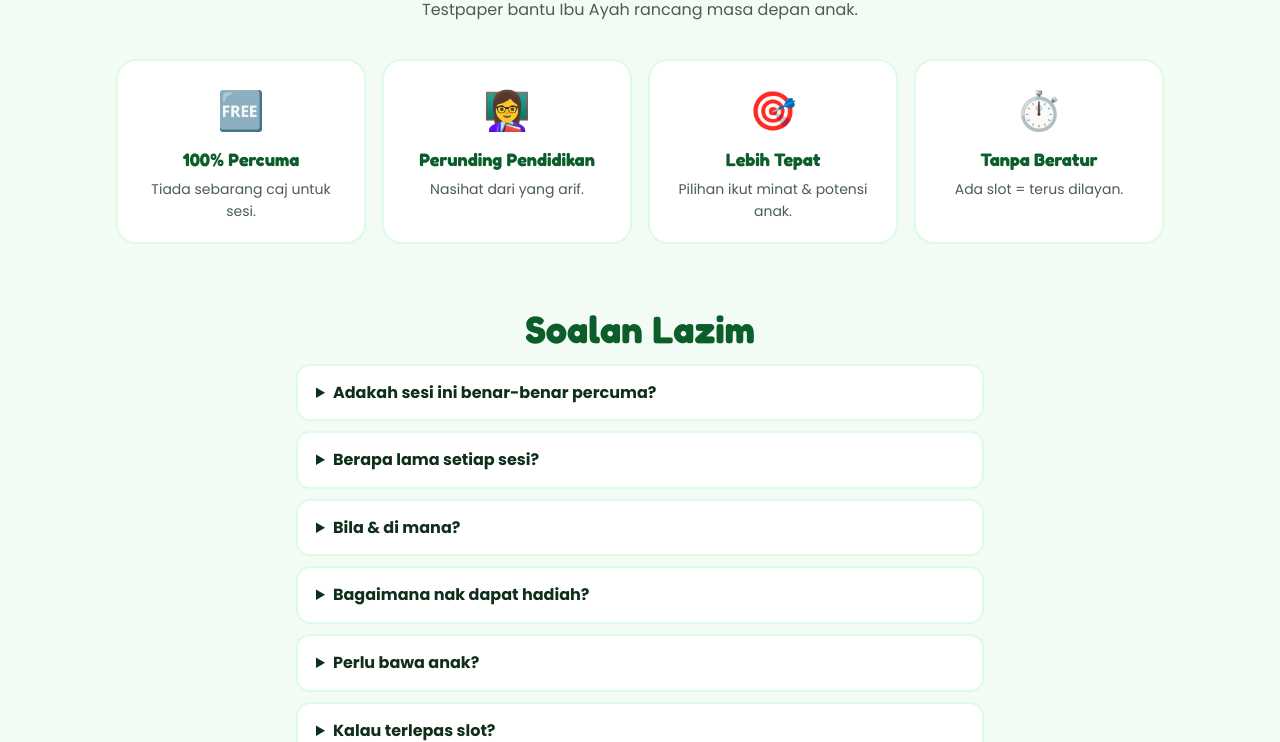
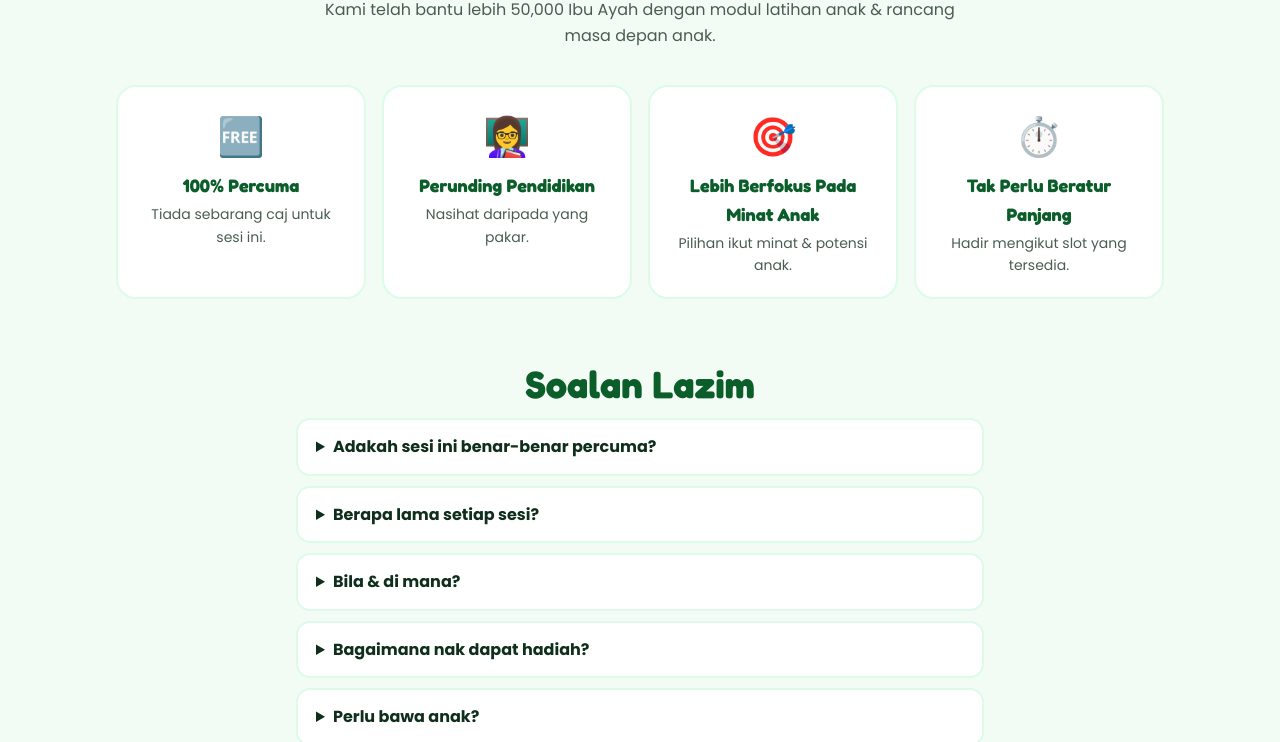
Before and after one commit to brodaysolution/Kompas-Testpaper, a plain HTML site: page index.html in a window 1280 px wide. Shown: the part 3531-4273 px from the top of the page. Drawn offline with Linux system fonts and the light colour scheme; no server answers.

Commit message:
Kemas kini teks seksyen Kenapa Testpaper
Co-Authored-By: Claude Opus 5.5 <noreply@anthropic.com>
Claude-Session: https://claude.ai/code/session_01T62uKYXoFjrjsswYgHWyVA

```diff
--- a/index.html
+++ b/index.html
@@ -178,8 +178,8 @@ footer{text-align:center;background:var(--g1);color:#bbf7d0;padding:30px 0 90px;
 </div></div></section>
 
 <section style="padding-top:0"><div class="w">
-<h2>Kenapa Jumpa <span>Testpaper?</span></h2><p class="lead">Testpaper bantu Ibu Ayah rancang masa depan anak.</p>
-<div class="why"><div><span>🆓</span><h3>100% Percuma</h3><p>Tiada sebarang caj untuk sesi.</p></div><div><span>👩‍🏫</span><h3>Perunding Pendidikan</h3><p>Nasihat dari yang arif.</p></div><div><span>🎯</span><h3>Lebih Tepat</h3><p>Pilihan ikut minat &amp; potensi anak.</p></div><div><span>⏱️</span><h3>Tanpa Beratur</h3><p>Ada slot = terus dilayan.</p></div></div>
+<h2>Kenapa Perlu Jumpa Bersama <span>Testpaper?</span></h2><p class="lead">Kami telah bantu lebih 50,000 Ibu Ayah dengan modul latihan anak &amp; rancang masa depan anak.</p>
+<div class="why"><div><span>🆓</span><h3>100% Percuma</h3><p>Tiada sebarang caj untuk sesi ini.</p></div><div><span>👩‍🏫</span><h3>Perunding Pendidikan</h3><p>Nasihat daripada yang pakar.</p></div><div><span>🎯</span><h3>Lebih Berfokus Pada Minat Anak</h3><p>Pilihan ikut minat &amp; potensi anak.</p></div><div><span>⏱️</span><h3>Tak Perlu Beratur Panjang</h3><p>Hadir mengikut slot yang tersedia.</p></div></div>
 </div></section>
 
 <section style="padding-top:0"><div class="w" style="max-width:720px"><h2>Soalan Lazim</h2>
```
